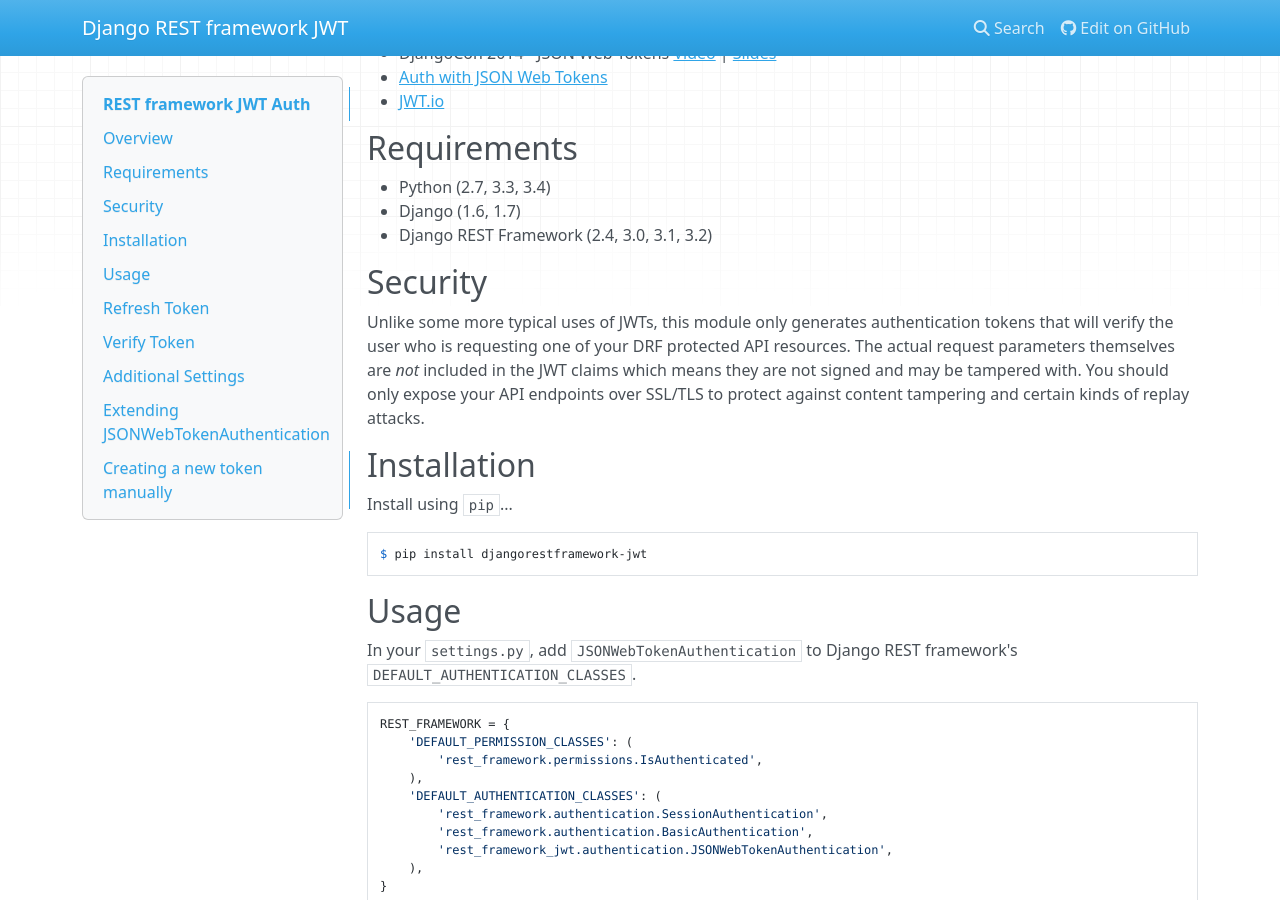
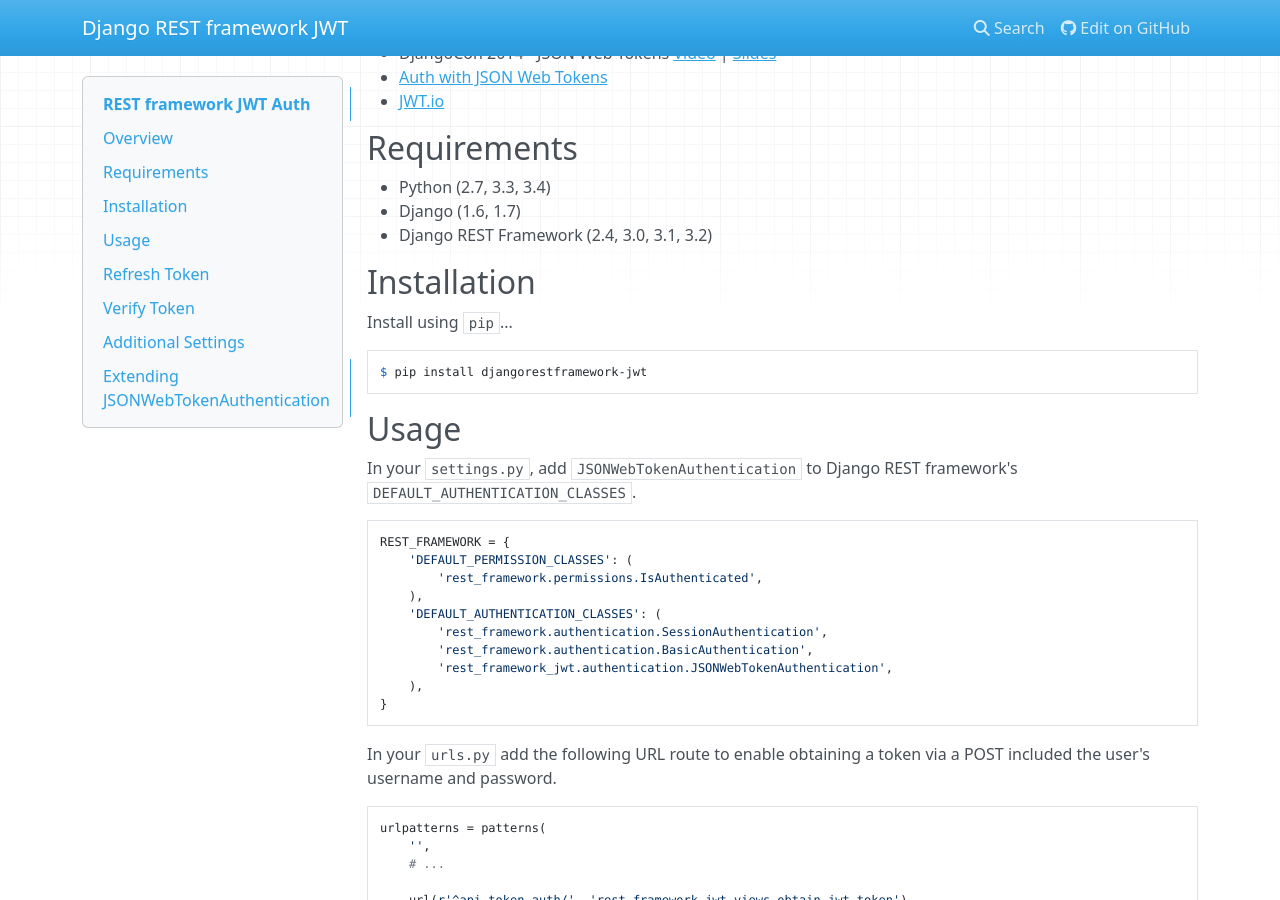
Before and after one commit to DevStar94/django_jwt, an MkDocs documentation site: the page built from docs/index.md, in a window 1280 px wide and 900 px high, scrolled down 390 px. Built offline with MkDocs 1.6.1, drawn with Linux system fonts in a browser that asks for light colours; nearby versions of some CDN libraries; some of the changed text lies outside the part shown.

````diff
--- a/docs/index.md
+++ b/docs/index.md
@@ -1,6 +1,6 @@
 <div class="badges">
     <a href="https://travis-ci.org/GetBlimp/django-rest-framework-jwt">
-        <img src="https://travis-ci.org/GetBlimp/django-rest-framework-jwt.svg?branch=master">
+        <img src="https://travis-ci.org/GetBlimp/django-rest-framework-jwt.png?branch=master">
     </a>
     <a href="https://pypi.python.org/pypi/djangorestframework-jwt">
         <img src="https://img.shields.io/pypi/v/djangorestframework-jwt.svg">
@@ -30,16 +30,6 @@ If you want to know more about JWT, check out the following resources:
 - Python (2.7, 3.3, 3.4)
 - Django (1.6, 1.7)
 - Django REST Framework (2.4, 3.0, 3.1, 3.2)
-
-## Security
-
-Unlike some more typical uses of JWTs, this module only generates
-authentication tokens that will verify the user who is requesting one of your DRF
-protected API resources. The actual
-request parameters themselves are *not* included in the JWT claims which means
-they are not signed and may be tampered with. You should only expose your API
-endpoints over SSL/TLS to protect against content tampering and certain kinds of
-replay attacks.
 
 ## Installation
 
@@ -182,8 +172,7 @@ Default is `True`.
 
 ### JWT_VERIFY_EXPIRATION
 
-You can turn off expiration time verification by setting `JWT_VERIFY_EXPIRATION` to `False`.
-Without expiration verification, JWTs will last forever meaning a leaked token could be used by an attacker indefinitely.
+You can turn off expiration time verification with by setting `JWT_VERIFY_EXPIRATION` to `False`.
 
 Default is `True`.
 
@@ -260,20 +249,6 @@ class JSONWebTokenAuthenticationQS(BaseJSONWebTokenAuthentication):
 ```
 It is recommended to use `BaseJSONWebTokenAuthentication`, a new base class with no logic around parsing the HTTP headers.
 
-## Creating a new token manually ##
-
-Sometimes you may want to manually generate a token, for example to return a token to the user immediately after account creation. You can do this as follows:
-
-```python
-from rest_framework_jwt.settings import api_settings
-
-jwt_payload_handler = api_settings.JWT_PAYLOAD_HANDLER
-jwt_encode_handler = api_settings.JWT_ENCODE_HANDLER
-
-payload = jwt_payload_handler(user)
-token = jwt_encode_handler(payload)
-```
-
 [jwt-auth-spec]: http://tools.ietf.org/html/draft-ietf-oauth-json-web-token
 [drf]: http://django-rest-framework.org/
 [jwt-video]: https://www.youtube.com/watch?v=825hodQ61bg
````
Also changed, not shown: 1 other file.
